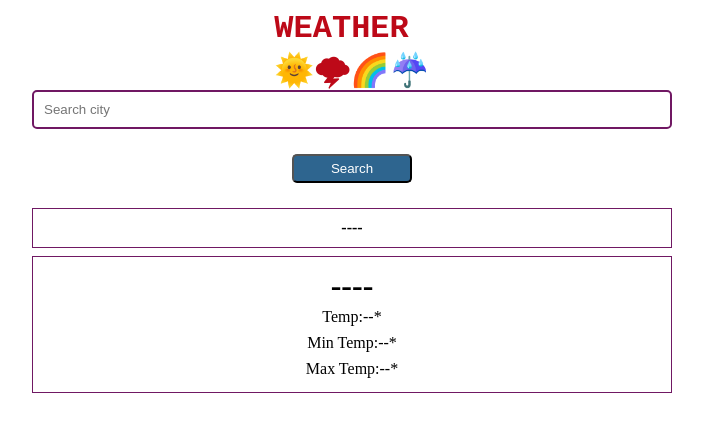
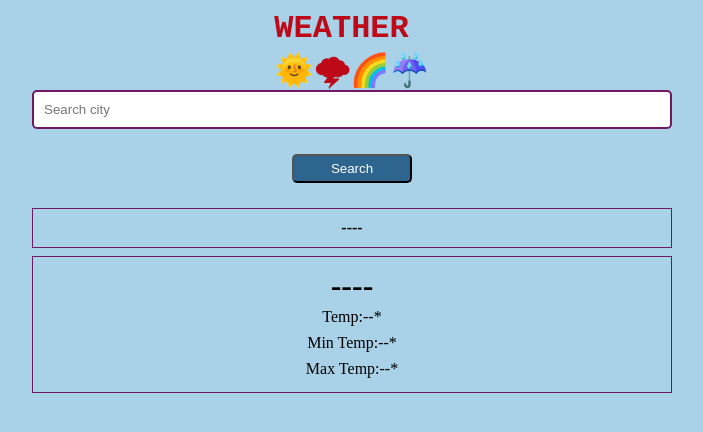
Before and after one commit to Abinaya2003/weather-app, a plain HTML site: page index.html in a window 1280 px wide. Shown: the whole page, without its empty margins (288-991 px from the left). Drawn offline with Linux system fonts and the light colour scheme.

Commit message:
Update index.html

```diff
--- a/index.html
+++ b/index.html
@@ -9,7 +9,7 @@
     <script src="script.js"></script>
     <title>Weather App</title>
 </head>
-<body class="text-center">
+<body class="text-center" style="background-color:#a9d2e8;">
     <main>
         <h1 class="banner"> WEATHER<br>
         🌞🌩🌈☔</h1><br><br><br><br><br>
```
